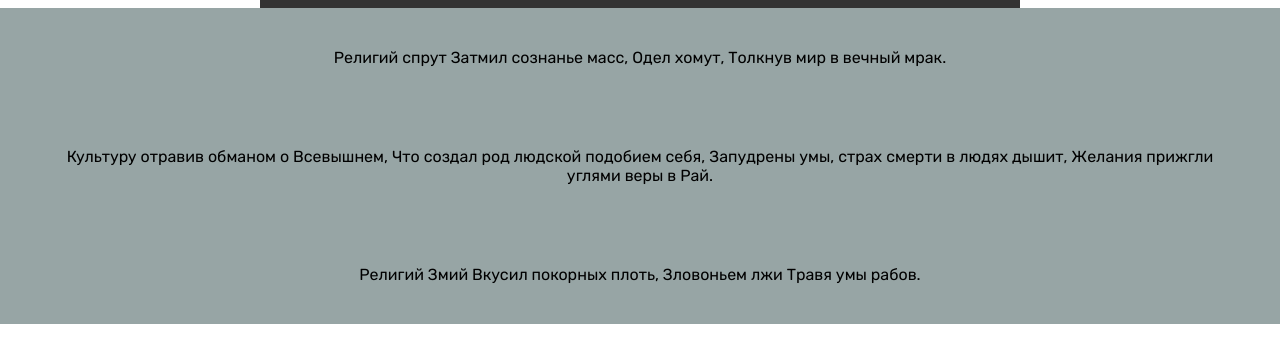
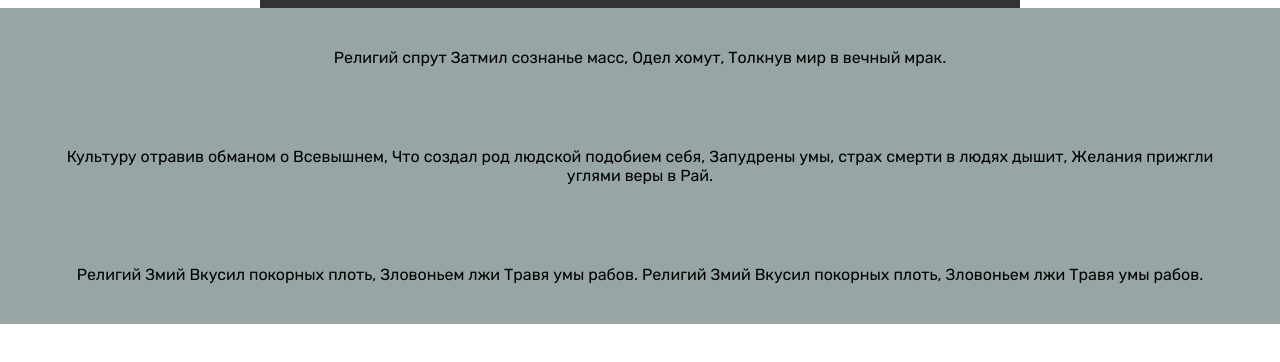
Before and after one commit to srikaratal/song, a plain HTML site: page index.html in a window 1280 px wide. Shown: the part 90-452 px from the top of the page. Drawn offline with Linux system fonts and the light colour scheme.

Commit message:
Add text in p

```diff
--- a/index.html
+++ b/index.html
@@ -18,6 +18,10 @@
     <p>Религий Змий
         Вкусил покорных плоть,
         Зловоньем лжи
-        Травя умы рабов. </p>
+        Травя умы рабов.
+        Религий Змий
+        Вкусил покорных плоть,
+        Зловоньем лжи
+        Травя умы рабов.  </p>
   </body>
 </html>
```
